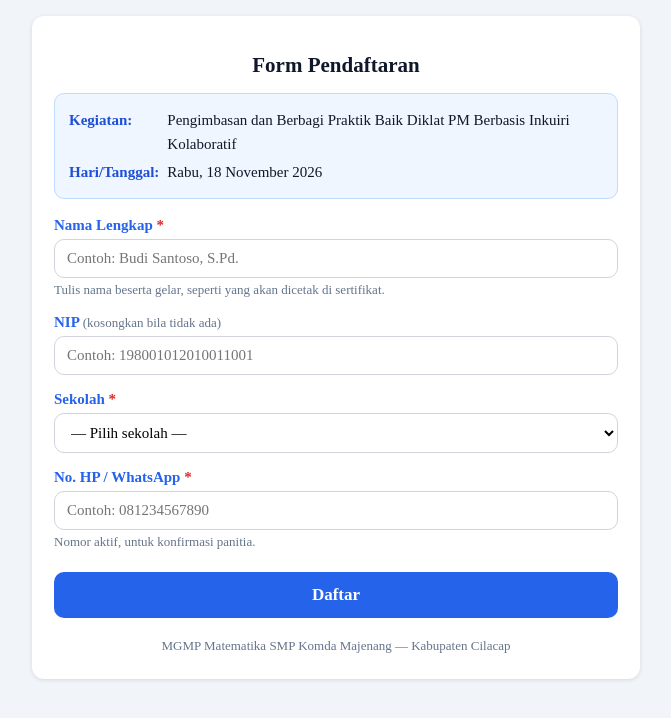
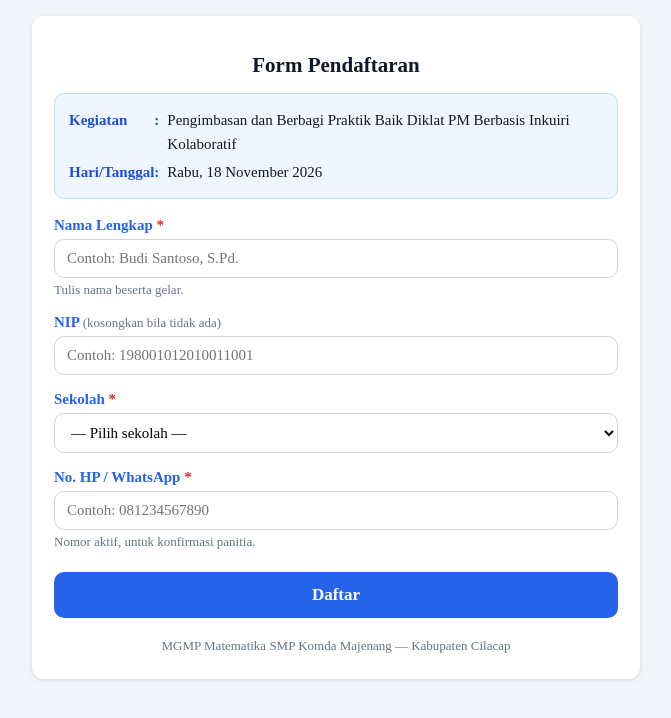
Before and after one commit to mgmpmatsmpmajenang/mgmpmatsmpmajenang.github.io, a plain HTML site: page pendaftaran-diklat.html in a window 1280 px wide. Shown: the whole page, without its empty margins (304-975 px from the left). Drawn offline with Linux system fonts and the light colour scheme.

Commit message:
Form pendaftaran Diklat: titik dua jadi kolom sendiri, hapus frasa sertifikat

```diff
--- a/pendaftaran-diklat.html
+++ b/pendaftaran-diklat.html
@@ -17,7 +17,8 @@
   .acara b { color: #1d4ed8; }
   .acara table { border-collapse: collapse; width: 100%; }
   .acara td { vertical-align: top; padding: 2px 0; font-size: 15px; line-height: 1.6; }
-  .acara td:first-child { white-space: nowrap; text-align: left; padding-right: 8px; }
+  .acara td:first-child { white-space: nowrap; text-align: left; }
+  .acara td:nth-child(2) { white-space: nowrap; padding-right: 8px; }
   label { display: block; font-size: 15px; font-weight: bold; color: #2563eb; margin: 16px 0 5px; }
   label .wajib { color: #dc2626; }
   label .opsional { color: #64748b; font-weight: normal; font-size: 13px; }
@@ -41,15 +42,15 @@
     <h1>Form Pendaftaran</h1>
     <div class="acara">
       <table>
-        <tr><td><b>Kegiatan:</b></td><td>Pengimbasan dan Berbagi Praktik Baik Diklat PM Berbasis Inkuiri Kolaboratif</td></tr>
-        <tr><td><b>Hari/Tanggal:</b></td><td>Rabu, 18 November 2026</td></tr>
+        <tr><td><b>Kegiatan</b></td><td><b>:</b></td><td>Pengimbasan dan Berbagi Praktik Baik Diklat PM Berbasis Inkuiri Kolaboratif</td></tr>
+        <tr><td><b>Hari/Tanggal</b></td><td><b>:</b></td><td>Rabu, 18 November 2026</td></tr>
       </table>
     </div>
 
     <form id="form-daftar" novalidate>
       <label for="nama">Nama Lengkap <span class="wajib">*</span></label>
       <input type="text" id="nama" placeholder="Contoh: Budi Santoso, S.Pd." required>
-      <div class="hint">Tulis nama beserta gelar, seperti yang akan dicetak di sertifikat.</div>
+      <div class="hint">Tulis nama beserta gelar.</div>
 
       <label for="nip">NIP <span class="opsional">(kosongkan bila tidak ada)</span></label>
       <input type="text" id="nip" inputmode="numeric" placeholder="Contoh: 198001012010011001">
```
